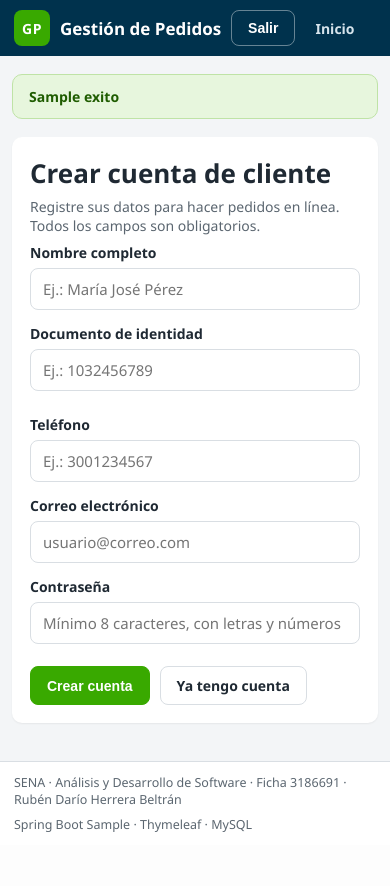
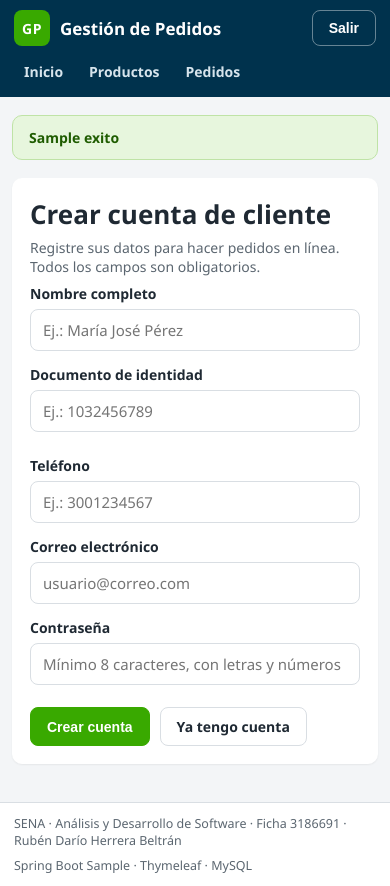
Before and after one commit to rubenherrrerabeltran-ui/gestion-pedidos-spring, a Spring app: template src/main/resources/templates/registro.html in a window 390 px wide. Before the commit the page ends 832 px from the top, so only its background shows below. Run offline with Thymeleaf, Linux system fonts and the light colour scheme; the template is opened without the code that fills it: most values are stand-ins (such as "Sample title", 1, 10 or a date in 2020); data that the repository does not hold is empty; database files in the repository are not loaded.

Commit message:
fix(estilos): mostrar el menú completo en pantallas de celular
Co-Authored-By: Claude Opus 5.5 <noreply@anthropic.com>
Claude-Session: https://claude.ai/code/session_01FxB39aW3mw5AdT7Nse66xf

```diff
--- a/src/main/resources/static/css/estilos.css
+++ b/src/main/resources/static/css/estilos.css
@@ -154,7 +154,8 @@ h1 { font-size: 26px; margin: 0 0 6px; }
 @media (max-width: 760px) {
     body { font-size: 14px; }
     .barra { flex-wrap: wrap; gap: 10px; padding: 10px 14px; }
-    .menu { order: 3; width: 100%; overflow-x: auto; }
+    .menu { order: 3; flex: 1 1 100%; overflow-x: auto; }
+    .tabla th, .tabla td { padding: 8px 10px; }
     .menu a { padding: 6px 10px; white-space: nowrap; }
     .sesion { margin-left: auto; gap: 8px; }
     .sesion > span { display: none; }
```
